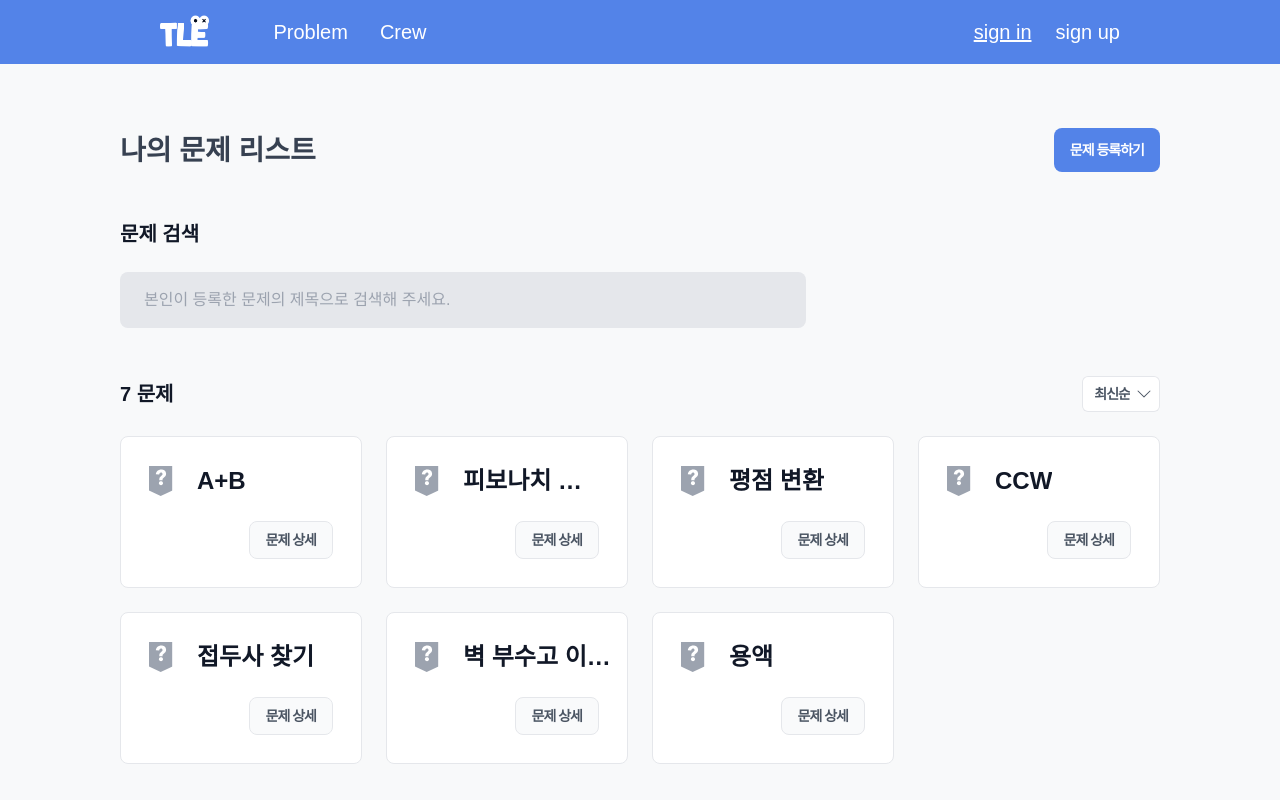
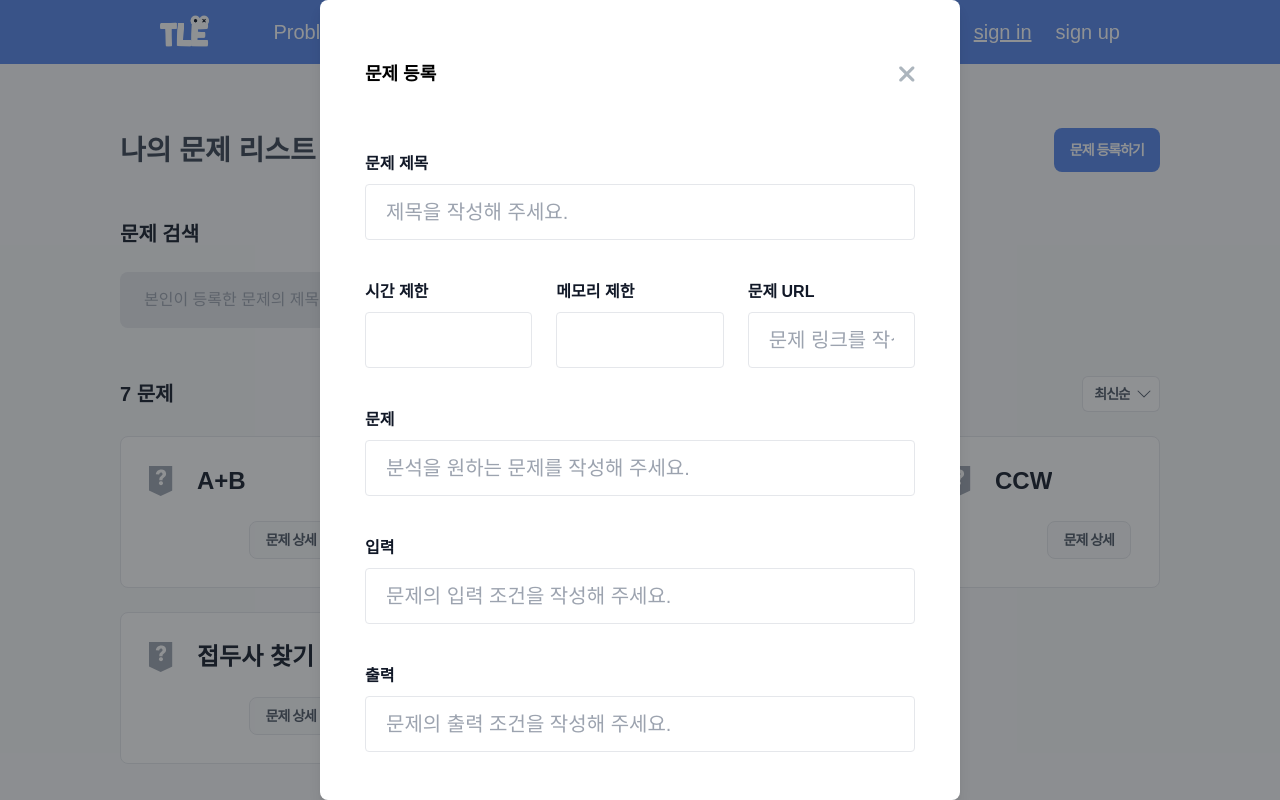
Before and after one commit to tle-ko/fe-web-react, a React (Create React App) app: page /Problem in a window 1280 px wide. Both pictures are taken after a click on the button "문제 등록하기". Shown: the top 800 px of the page. Built offline with nearby package versions, Linux system fonts and the light colour scheme; a web font is replaced by a local one.

Commit message:
✨ feat: ProblemMain.jsx에 초성 검색 기능 추가

```diff
--- a/src/pages/problemPage/ProblemMain.jsx
+++ b/src/pages/problemPage/ProblemMain.jsx
@@ -5,6 +5,8 @@ import useFetchData from "../../hooks/useEffectData";
 import Footer from '../../components/common/footer';
 import Button from "../../components/common/button";
 import Dropdown from "../../components/common/dropDown";
+import Modal from "../../components/common/modal";
+import Input from "../../components/common/input";
 import { PaginationNav1Presentation } from '../../components/common/pagiNation';
 
 import Level1 from "../../assets/images/lv1.svg";
@@ -21,23 +23,59 @@ export default function ProblemMain(){
   const [pageIndex, setPageIndex] = useState(0);
   const [currentData, setCurrentData] = useState([]);
   const [pageCount, setPageCount] = useState(0); // 페이지 수를 상태로 관리
-
   const itemsPerPage = 16; // 한 페이지당 아이템 수
 
-  useEffect(() => {
-    if (data) {
-      const start = pageIndex * itemsPerPage;
-      const end = start + itemsPerPage;
-      setCurrentData(data.slice(start, end));
-      const calculatedPageCount = Math.ceil(data.length / itemsPerPage); // 전체 페이지 수 계산
-      setPageCount(calculatedPageCount); // 페이지 수 상태 업데이트
-    }
-  }, [data, pageIndex, itemsPerPage]);
+  const [isModalOpen, setIsModalOpen] = useState(false); // 모달 상태 관리
+
+  const [searchTerm, setSearchTerm] = useState('');
+  const [filteredProblemCount, setFilteredProblemCount] = useState(0); // 검색 결과 개수 저장
+  const consonant = ['ㄱ', 'ㄲ', 'ㄴ', 'ㄷ', 'ㄸ', 'ㄹ', 'ㅁ', 'ㅂ', 'ㅃ', 'ㅅ', 'ㅆ', 'ㅇ', 'ㅈ', 'ㅉ', 'ㅊ', 'ㅋ', 'ㅌ', 'ㅍ', 'ㅎ'];
 
   const handlePageChange = (newPageIndex) => {
     setPageIndex(newPageIndex);
   };
 
+  const handleOpenModal = () => {
+    setIsModalOpen(true);
+  };
+
+  const handleCloseModal = () => {
+    setIsModalOpen(false);
+  };
+
+  const getConosonant = (str) => {
+    return str.split('').map((char) => {
+      const code = char.charCodeAt(0) - 44032;
+      if (code < 0 || code > 11171) return char;
+      return consonant[Math.floor(code / 588)];
+    }).join('');
+  };
+
+  useEffect(() => {
+  if (data) {
+    const searchTermConsonant = getConosonant(searchTerm.toLowerCase());
+    let exactMatches = data.filter(problem => problem.title.toLowerCase().includes(searchTerm.toLowerCase()));
+    let consonantMatches = data.filter(problem => {
+      const titleConsonant = getConosonant(problem.title.toLowerCase());
+      return titleConsonant.includes(searchTermConsonant) && !exactMatches.includes(problem);
+    }).sort((a, b) => {
+      const titleConsonantA = getConosonant(a.title.toLowerCase());
+      const titleConsonantB = getConosonant(b.title.toLowerCase());
+      // 일치율 계산: 일치하는 초성의 개수 / 전체 초성의 개수
+      let matchRateA = (titleConsonantA.match(new RegExp(searchTermConsonant, "g")) || []).length / titleConsonantA.length;
+      let matchRateB = (titleConsonantB.match(new RegExp(searchTermConsonant, "g")) || []).length / titleConsonantB.length;
+      return matchRateB - matchRateA; // 내림차순 정렬
+    });
+    const filteredData = [...exactMatches, ...consonantMatches];
+    setFilteredProblemCount(filteredData.length); // 검색 결과 개수 업데이트
+
+    const start = pageIndex * itemsPerPage;
+    const end = start + itemsPerPage;
+    setCurrentData(filteredData.slice(start, end)); // 현재 페이지에 보여줄 데이터만 추출
+    const calculatedPageCount = Math.ceil(filteredData.length / itemsPerPage); // 전체 페이지 수 계산
+    setPageCount(calculatedPageCount); // 페이지 수 상태 업데이트
+  }
+}, [data, pageIndex, itemsPerPage, searchTerm]);
 
   return(
     <div>
@@ -47,12 +85,13 @@ export default function ProblemMain(){
           <div>
           <div>
             <div className="max-w-full mb-12 flex items-end justify-between">
-            <p className="text-gray-700 text-[28px] font-bold font-cafe24">나의 문제 리스트</p>
-              <Button
+            <h2 className="text-gray-700 text-[28px] font-bold font-cafe24">나의 문제 리스트</h2>
+            <Button
                 buttonSize="formBtn"
                 colorStyle="blueWhite"
                 content="문제 등록하기"
-                onClick={() => console.log('Button clicked')}/>
+                onClick= {handleOpenModal}
+            />
             </div>
             <div className="mb-12 flex-col justify-start items-start gap-6 inline-flex">
             <p className="text-gray-900 text-xl font-semibold">문제 검색</p>
@@ -61,13 +100,15 @@ export default function ProblemMain(){
                 <input
                   className="w-[686px] px-6 py-4 bg-gray-200 rounded-lg"
                   placeholder="본인이 등록한 문제의 제목으로 검색해 주세요."
+                  value={searchTerm}
+                  onChange={(e) => setSearchTerm(e.target.value)}
                 />
               </div>
             </div>
           </div>
 
           <div className="max-w-full mb-6 flex items-center justify-between">
-          <p className="text-gray-900 text-xl font-semibold">{data ? `${data.length} 문제` : 'Loading...'}</p> {/* problem 데이터에서 받아온 문제 개수를 세는 부분 */}
+          <p className="text-gray-900 text-xl font-semibold">{data ? `${filteredProblemCount} 문제` : 'Loading...'}</p> {/* problem 데이터에서 받아온 문제 개수를 세는 부분 */}
           <Dropdown dropList={["최신순", "낮은순", "높은순"]} />
           </div>
             <div className="cardGrid4">
@@ -76,7 +117,7 @@ export default function ProblemMain(){
                   <div className="titleContainer justify-start items-center gap-6 inline-flex">
                     <img
                       className='w-6 h-8'
-                      src={problem.level === 1 ? Level1 : problem.level === 2 ? Level2 : problem.level === 3 ? Level3 : Leveln}
+                      src={problem.analysis.difficulty === 1 ? Level1 : problem.analysis.difficulty === 2 ? Level2 : problem.analysis.difficulty === 3 ? Level3 : Leveln}
                       alt="Level Icon"
                     />
                     <p className='text-gray-900 text-2xl font-bold truncate'>{problem.title}</p>
@@ -105,7 +146,31 @@ export default function ProblemMain(){
 
           </div>
         )}
-        <Footer />
+
+      <Footer/>
+
+      <Modal
+        isOpen={isModalOpen}
+        onClose={handleCloseModal}
+        title="문제 등록"
+        content={(
+          <div>
+            <Input title="문제 제목" placeholder="제목을 작성해 주세요." />
+            <div className="inline-flex gap-6">
+              <Input title="시간 제한" placeholder=""/>
+              <Input title="메모리 제한" placeholder="" />
+              <Input title="문제 URL" placeholder="문제 링크를 작성해 주세요." />
+            </div>
+            <Input title="문제" placeholder="분석을 원하는 문제를 작성해 주세요." />
+            <Input title="입력" placeholder="문제의 입력 조건을 작성해 주세요." />
+            <Input title="출력" placeholder="문제의 출력 조건을 작성해 주세요." />
+          </div>
+        )}
+        buttonText="문제 등록하기"
+        onButtonClick={() => console.log('문제 등록하기 버튼 클릭됨')}
+        width="50%"
+        height="auto"
+      />
     </div>
 
   );
```
